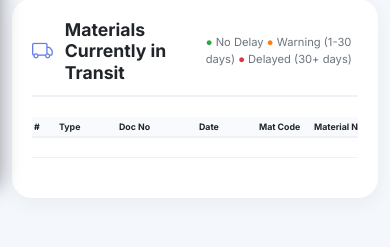
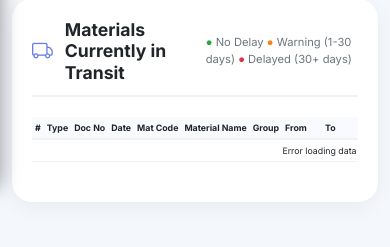
Before and after one commit to Subhmy/inventory-system-siliguri, a Flask app: template templates/dashboards/material_in_transit.html in a window 390 px wide. Shown: the part 1715-1962 px from the top of the page. Run offline with Flask 3, Linux system fonts and the light colour scheme; the template is opened without the code that fills it, so the values that code supplies are empty; some libraries are stand-ins or nearby versions.

Commit message:
Update dashboard tables with improved alignment and auto-adjust widths

```diff
--- a/templates/dashboards/material_in_transit.html
+++ b/templates/dashboards/material_in_transit.html
@@ -315,10 +315,10 @@
                     <th class="col-doc-no" data-col="doc-no">Doc No</th>
                     <th class="col-doc-date" data-col="doc-date">Date</th>
                     <th class="col-material-code" data-col="material-code">Mat Code</th>
-                    <th class="col-material-name" data-col="material-name">Material Name</th>
+                    <th class="col-material-name" data-col="material-name" style="text-align: left;">Material Name</th>
                     <th class="col-material-group" data-col="material-group">Group</th>
-                    <th class="col-from" data-col="from">From</th>
-                    <th class="col-to" data-col="to">To</th>
+                    <th class="col-from" data-col="from" style="text-align: left;">From</th>
+                    <th class="col-to" data-col="to" style="text-align: left;">To</th>
                     <th class="col-order-qty" data-col="order-qty">Order</th>
                     <th class="col-balance-qty" data-col="balance-qty">Balance</th>
                     <th class="col-unit" data-col="unit">UOM</th>
@@ -850,21 +850,21 @@
 
                 return `
                     <tr>
-                        <td class="col-sno">${rowNum}</td>
-                        <td class="col-doc-type"><span class="badge ${item.document_type === 'DI' ? 'badge-di' : 'badge-stn'}">${item.document_type}</span></td>
-                        <td class="col-doc-no"><code>${item.document_no || '-'}</code></td>
-                        <td class="col-doc-date">${docDate}</td>
-                        <td class="col-material-code"><code>${item.material_code || '-'}</code></td>
-                        <td class="col-material-name" title="${item.material_name || item.material_code}">${(item.material_name || item.material_code || '-').substring(0, 35)}${(item.material_name || '').length > 35 ? '...' : ''}</td>
-                        <td class="col-material-group"><span class="badge-group">${item.material_group || '-'}</span></td>
-                        <td class="col-from">${fromDisplay}</td>
-                        <td class="col-to">${toDisplay}</td>
-                        <td class="col-order-qty">${parseFloat(orderQty).toLocaleString()}</td>
-                        <td class="col-balance-qty"><strong>${parseFloat(balanceQty).toLocaleString()}</strong></td>
-                        <td class="col-unit">${item.unit || 'Units'}</td>
-                        <td class="col-pending">${pendingPercent > 0 ? pendingPercent.toFixed(1) + '%' : '-'}</td>
-                        <td class="col-delay ${delayClass}"><strong>${delayDisplay}</strong></td>
-                        <td class="col-status">${statusBadge}</td>
+                        <td class="col-sno" data-col="sno">${rowNum}</td>
+                        <td class="col-doc-type" data-col="doc-type"><span class="badge ${item.document_type === 'DI' ? 'badge-di' : 'badge-stn'}">${item.document_type}</span></td>
+                        <td class="col-doc-no" data-col="doc-no"><code>${item.document_no || '-'}</code></td>
+                        <td class="col-doc-date" data-col="doc-date">${docDate}</td>
+                        <td class="col-material-code" data-col="material-code"><code>${item.material_code || '-'}</code></td>
+                        <td class="col-material-name" data-col="material-name" style="text-align: left;" title="${item.material_name || item.material_code}">${(item.material_name || item.material_code || '-').substring(0, 35)}${(item.material_name || '').length > 35 ? '...' : ''}</td>
+                        <td class="col-material-group" data-col="material-group"><span class="badge-group">${item.material_group || '-'}</span></td>
+                        <td class="col-from" data-col="from" style="text-align: left;">${fromDisplay}</td>
+                        <td class="col-to" data-col="to" style="text-align: left;">${toDisplay}</td>
+                        <td class="col-order-qty" data-col="order-qty">${parseFloat(orderQty).toLocaleString()}</td>
+                        <td class="col-balance-qty" data-col="balance-qty"><strong>${parseFloat(balanceQty).toLocaleString()}</strong></td>
+                        <td class="col-unit" data-col="unit">${item.unit || 'Units'}</td>
+                        <td class="col-pending" data-col="pending">${pendingPercent > 0 ? pendingPercent.toFixed(1) + '%' : '-'}</td>
+                        <td class="col-delay ${delayClass}" data-col="delay"><strong>${delayDisplay}</strong></td>
+                        <td class="col-status" data-col="status">${statusBadge}</td>
                     </tr>
                 `;
             }).join('');
@@ -1069,18 +1069,18 @@
     .section-title h2 { font-size: 1.1rem; font-weight: 700; margin: 0; }
 
     /* ================================================================
-       TABLE STYLES - FIXED WIDTH TO PREVENT DRAGGING
+       TABLE STYLES - AUTO ADJUSTED WIDTHS
        ================================================================ */
     .data-table {
         width: 100%;
         border-collapse: collapse;
         font-size: 0.78rem;
-        table-layout: fixed;
+        table-layout: auto;
     }
 
     .data-table th {
         padding: 10px 8px;
-        text-align: left;
+        text-align: center;
         background: #f8fafd;
         font-weight: 700;
         border-bottom: 2px solid #eef2f6;
@@ -1094,38 +1094,38 @@
         padding: 8px 8px;
         border-bottom: 1px solid #eef2f6;
         word-wrap: break-word;
-        overflow: hidden;
-        text-overflow: ellipsis;
+        text-align: center;
+        vertical-align: middle;
     }
 
     .data-table tr:hover { background: #f8fafd; }
     .table-responsive { overflow-x: auto; max-height: 70vh; }
 
     /* ================================================================
-       FIXED COLUMN WIDTHS - PREVENT DRAGGING/STRETCHING
+       LEFT ALIGN FOR MATERIAL NAME, FROM, TO
        ================================================================ */
-    .col-sno { width: 40px; min-width: 40px; max-width: 40px; text-align: center; }
-    .col-doc-type { width: 60px; min-width: 60px; max-width: 60px; text-align: center; }
-    .col-doc-no { width: 100px; min-width: 100px; max-width: 120px; }
-    .col-doc-date { width: 85px; min-width: 85px; max-width: 85px; }
-    .col-material-code { width: 85px; min-width: 85px; max-width: 100px; }
-    .col-material-name { width: 160px; min-width: 140px; max-width: 200px; }
-    .col-material-group { width: 80px; min-width: 80px; max-width: 100px; }
-    .col-from { width: 120px; min-width: 100px; max-width: 150px; }
-    .col-to { width: 120px; min-width: 100px; max-width: 150px; }
-    .col-order-qty { width: 70px; min-width: 70px; max-width: 80px; text-align: right; }
-    .col-balance-qty { width: 75px; min-width: 75px; max-width: 85px; text-align: right; }
-    .col-unit { width: 50px; min-width: 50px; max-width: 60px; text-align: center; }
-    .col-pending { width: 70px; min-width: 70px; max-width: 80px; text-align: center; }
-    .col-delay { width: 80px; min-width: 70px; max-width: 90px; text-align: center; }
-    .col-status { width: 110px; min-width: 100px; max-width: 120px; text-align: center; }
+    .col-material-name, .col-from, .col-to {
+        text-align: left !important;
+    }
 
-    .data-table th,
-    .data-table td {
-        white-space: nowrap;
-        overflow: hidden;
-        text-overflow: ellipsis;
-    }
+    /* ================================================================
+       AUTO-ADJUST COLUMN WIDTHS (No fixed widths - content based)
+       ================================================================ */
+    .col-sno { text-align: center; white-space: nowrap; }
+    .col-doc-type { text-align: center; white-space: nowrap; }
+    .col-doc-no { white-space: nowrap; }
+    .col-doc-date { text-align: center; white-space: nowrap; }
+    .col-material-code { white-space: nowrap; }
+    .col-material-name { min-width: 120px; white-space: normal; word-break: break-word; }
+    .col-material-group { text-align: center; white-space: nowrap; }
+    .col-from { min-width: 100px; white-space: normal; word-break: break-word; }
+    .col-to { min-width: 100px; white-space: normal; word-break: break-word; }
+    .col-order-qty { text-align: right; white-space: nowrap; }
+    .col-balance-qty { text-align: right; white-space: nowrap; }
+    .col-unit { text-align: center; white-space: nowrap; }
+    .col-pending { text-align: center; white-space: nowrap; }
+    .col-delay { text-align: center; white-space: nowrap; }
+    .col-status { text-align: center; white-space: nowrap; }
 
     /* ================================================================
        DELAY COLUMN STYLES
@@ -1180,10 +1180,9 @@
        MOBILE RESPONSIVE
        ================================================================ */
     @media (max-width: 1024px) {
-        .col-doc-no { width: 80px; min-width: 80px; max-width: 100px; }
-        .col-material-name { width: 120px; min-width: 100px; max-width: 150px; }
-        .col-from, .col-to { width: 100px; min-width: 80px; max-width: 120px; }
         .data-table { font-size: 0.72rem; }
+        .col-material-name { min-width: 80px; }
+        .col-from, .col-to { min-width: 70px; }
     }
 
     @media (max-width: 768px) {
@@ -1193,19 +1192,10 @@
         .welcome-text h1 { font-size: 1.4rem; }
         .welcome-text p { font-size: 0.85rem; }
 
-        .col-sno { width: 30px; min-width: 30px; max-width: 30px; }
-        .col-doc-date { width: 70px; min-width: 70px; max-width: 70px; }
-        .col-material-code { width: 65px; min-width: 65px; max-width: 75px; }
-        .col-material-name { width: 90px; min-width: 80px; max-width: 120px; }
-        .col-from, .col-to { width: 70px; min-width: 60px; max-width: 90px; }
-        .col-order-qty { width: 55px; min-width: 55px; max-width: 65px; }
-        .col-balance-qty { width: 60px; min-width: 60px; max-width: 70px; }
-        .col-unit { width: 40px; min-width: 40px; max-width: 50px; }
-        .col-delay { width: 55px; min-width: 50px; max-width: 65px; }
-        .col-status { width: 80px; min-width: 70px; max-width: 90px; }
-
-        .data-table { font-size: 0.62rem; }
-        .data-table th, .data-table td { padding: 4px 4px; }
+        .data-table { font-size: 0.65rem; }
+        .data-table th, .data-table td { padding: 6px 4px; }
+        .col-material-name { min-width: 60px; }
+        .col-from, .col-to { min-width: 50px; }
         .page-btn { padding: 4px 8px; font-size: 0.7rem; }
         .page-info { display: none; }
 
@@ -1223,14 +1213,9 @@
         .kpi-icon i { font-size: 1.2rem; }
         .kpi-value { font-size: 1.2rem; }
         .data-table { font-size: 0.55rem; }
-        .data-table th, .data-table td { padding: 3px 2px; }
-        .col-sno { width: 25px; min-width: 25px; max-width: 25px; }
-        .col-doc-date { width: 60px; min-width: 60px; max-width: 60px; }
-        .col-material-code { width: 55px; min-width: 55px; max-width: 65px; }
-        .col-material-name { width: 70px; min-width: 60px; max-width: 90px; }
-        .col-from, .col-to { width: 60px; min-width: 50px; max-width: 75px; }
-        .col-delay { width: 50px; min-width: 45px; max-width: 60px; }
-        .col-status { width: 65px; min-width: 60px; max-width: 75px; }
+        .data-table th, .data-table td { padding: 4px 3px; }
+        .col-material-name { min-width: 50px; }
+        .col-from, .col-to { min-width: 40px; }
         .page-btn { padding: 3px 6px; font-size: 0.6rem; }
         .badge { font-size: 0.5rem; padding: 1px 4px; }
         code { font-size: 0.5rem; }
```
Also changed, not shown: templates/dashboards/current_stock_position.html (+40 -26 lines), templates/sidebar.html (+44 -22 lines).
